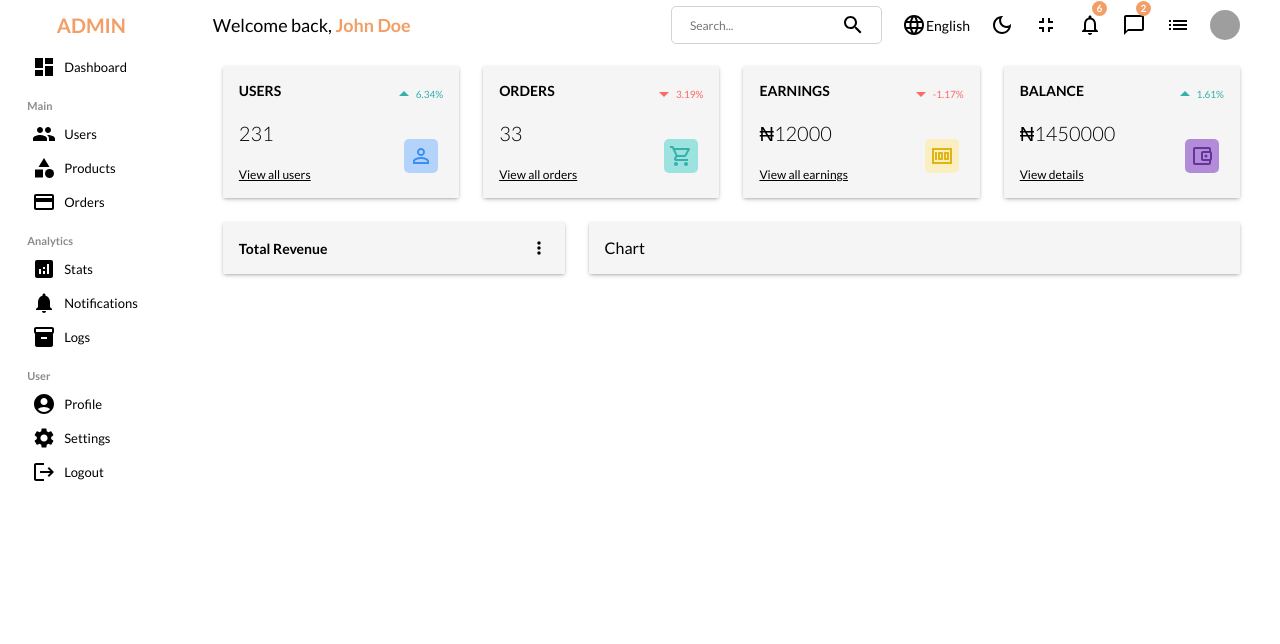
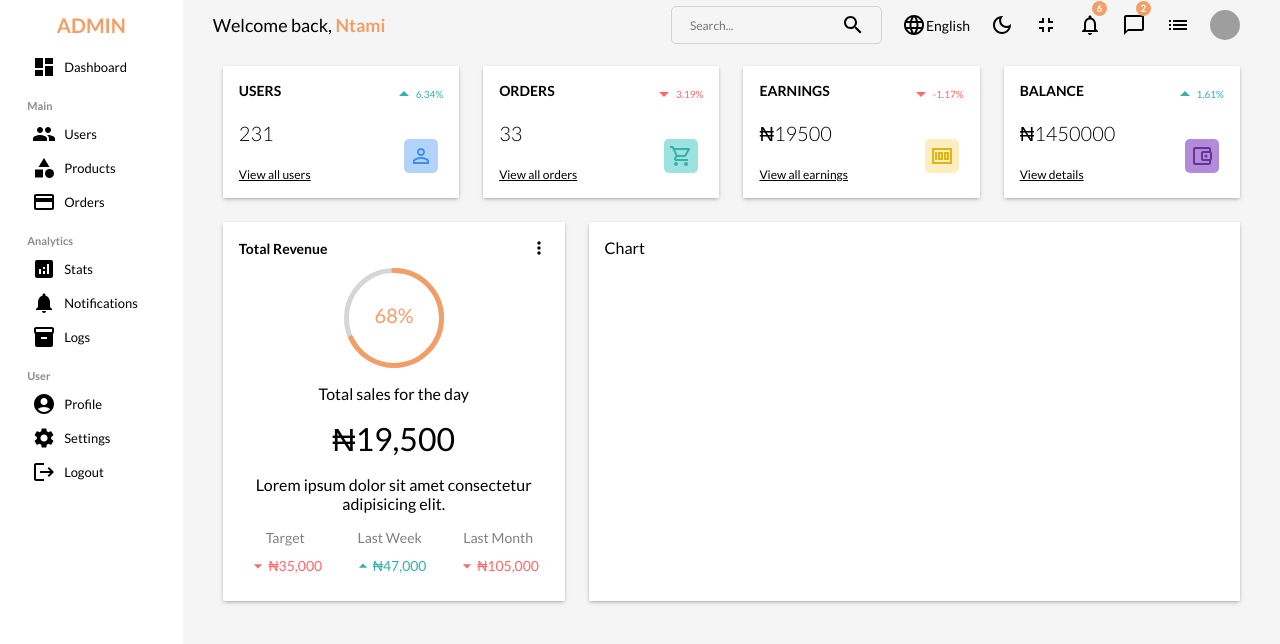
Before and after one commit to ntamiegbe/adminDashboard, a React (Vite) app: page / in a window 1280 px wide. Shown: the top 644 px of the page. Built offline with nearby package versions, Linux system fonts and the light colour scheme; grey boxes are pictures that could not be loaded.

Commit message:
Commit: Finished featured chart component

```diff
--- a/package.json
+++ b/package.json
@@ -14,6 +14,7 @@
     "@mui/icons-material": "^5.11.0",
     "@mui/material": "^5.11.4",
     "react": "^18.2.0",
+    "react-circular-progressbar": "^2.1.0",
     "react-dom": "^18.2.0",
     "react-router-dom": "^6.6.2",
     "sass": "^1.57.1"
--- a/src/components/charts/chart.scss
+++ b/src/components/charts/chart.scss
@@ -1,5 +1,5 @@
 .chart {
-    background-color: whitesmoke;
+    background-color: white;
     box-shadow: rgba(50, 50, 93, 0.25) 0px 2px 5px -1px, rgba(0, 0, 0, 0.3) 0px 1px 3px -1px;
     border-radius: 1px;
     flex: 4;
--- a/src/components/featured/Featured.jsx
+++ b/src/components/featured/Featured.jsx
@@ -1,17 +1,48 @@
 import React from 'react'
 import "./featured.scss"
 import { MoreVert } from '@mui/icons-material'
+import { CircularProgressbar } from 'react-circular-progressbar'
+import ArrowDropUpIcon from '@mui/icons-material/ArrowDropUp';
+import ArrowDropDownIcon from '@mui/icons-material/ArrowDropDown';
+
+const percentage = 68
 
 const Featured = () => {
   return (
     <div className='featured'>
       <div className="top">
         <h1 className="title">Total Revenue</h1>
-        <MoreVert fontSize='small'/>
+        <MoreVert fontSize='small' />
       </div>
       <div className="bottom">
         <div className="featuredChart">
-
+          <CircularProgressbar value={percentage} text={`${percentage}%`} strokeWidth={5} />
+        </div>
+        <p className="title">Total sales for the day </p>
+        <p className="amount">₦19,500</p>
+        <p className="description">Lorem ipsum dolor sit amet consectetur adipisicing elit.</p>
+        <div className="summary">
+          <div className="item">
+            <div className="itemTitle">Target</div>
+            <div className="itemResult negative">
+              <ArrowDropDownIcon fontSize='small'/>
+              <div className="resultAmount">₦35,000</div>
+            </div>
+          </div>
+          <div className="item">
+            <div className="itemTitle">Last Week</div>
+            <div className="itemResult positive">
+              <ArrowDropUpIcon fontSize='small'/>
+              <div className="resultAmount">₦47,000</div>
+            </div>
+          </div>
+          <div className="item">
+            <div className="itemTitle">Last Month</div>
+            <div className="itemResult negative">
+              <ArrowDropDownIcon fontSize='small'/>
+              <div className="resultAmount">₦105,000</div>
+            </div>
+          </div>
         </div>
       </div>
     </div>
--- a/src/components/featured/featured.scss
+++ b/src/components/featured/featured.scss
@@ -1,6 +1,6 @@
 .featured {
     flex: 2;
-    background-color: whitesmoke;
+    background-color: white;
     box-shadow: rgba(50, 50, 93, 0.25) 0px 2px 5px -1px, rgba(0, 0, 0, 0.3) 0px 1px 3px -1px;
     border-radius: 1px;
     padding: 1rem;
@@ -10,9 +10,139 @@
         justify-content: space-between;
         align-items: center;
 
-    .title {
+        .title {
             font-size: 14px;
             font-weight: 600;
         }
     }
+
+    .bottom {
+        display: flex;
+        align-items: center;
+        justify-content: center;
+        padding: .6rem;
+        flex-direction: column;
+        gap: 1rem;
+
+        .featuredChart {
+            height: 100px;
+            width: 100px;
+        }
+
+        .title {
+            font-weight: 500;
+        }
+
+        .description {
+            text-align: center;
+        }
+
+        .amount {
+            font-size: 2em;
+        }
+
+        .summary {
+            display: flex;
+            align-items: center;
+            justify-content: space-between;
+            width: 100%;
+
+            .item {
+                text-align: center;
+
+                .itemTitle {
+                    font-size: 14px;
+                    color: gray;
+                }
+
+                .itemResult {
+                    display: flex;
+                    align-items: center;
+                    margin-top: 10px;
+                    font-size: 14px;
+
+                    &.positive {
+                        color: #34b1aa;
+                    }
+
+                    &.negative {
+                        color: #ff6868;
+                    }
+                }
+            }
+        }
+    }
 }
+
+
+
+
+
+
+
+
+/*
+ * react-circular-progressbar styles
+ * All of the styles in this file are configurable!
+ */
+
+.CircularProgressbar {
+    /*
+   * This fixes an issue where the CircularProgressbar svg has
+   * 0 width inside a "display: flex" container, and thus not visible.
+   */
+    width: 100%;
+    /*
+   * This fixes a centering issue with CircularProgressbarWithChildren:
+   * https://github.com/kevinsqi/react-circular-progressbar/issues/94
+   */
+    vertical-align: middle;
+}
+
+.CircularProgressbar .CircularProgressbar-path {
+    stroke: #f29f67;
+    stroke-linecap: round;
+    transition: stroke-dashoffset 0.5s ease 0s;
+}
+
+.CircularProgressbar .CircularProgressbar-trail {
+    stroke: #d6d6d6;
+    /* Used when trail is not full diameter, i.e. when props.circleRatio is set */
+    stroke-linecap: round;
+}
+
+.CircularProgressbar .CircularProgressbar-text {
+    fill: #f29f67;
+    font-size: 20px;
+    dominant-baseline: middle;
+    text-anchor: middle;
+}
+
+.CircularProgressbar .CircularProgressbar-background {
+    fill: #d6d6d6;
+}
+
+/*
+ * Sample background styles. Use these with e.g.:
+ *
+ *   <CircularProgressbar
+ *     className="CircularProgressbar-inverted"
+ *     background
+ *     percentage={50}
+ *   />
+ */
+.CircularProgressbar.CircularProgressbar-inverted .CircularProgressbar-background {
+    fill: #3e98c7;
+}
+
+.CircularProgressbar.CircularProgressbar-inverted .CircularProgressbar-text {
+    fill: #fff;
+}
+
+.CircularProgressbar.CircularProgressbar-inverted .CircularProgressbar-path {
+    stroke: #fff;
+}
+
+.CircularProgressbar.CircularProgressbar-inverted .CircularProgressbar-trail {
+    stroke: transparent;
+}
--- a/src/components/navbar/Navbar.jsx
+++ b/src/components/navbar/Navbar.jsx
@@ -9,7 +9,7 @@ const Navbar = () => {
     <nav className="navbar">
       <div className="wrapper">
         <div className="text">
-          <h4>Welcome back, <span>John Doe</span></h4>
+          <h4>Welcome back, <span>Ntami</span></h4>
         </div>
         <div className="icons">
           <div className="search">
--- a/src/components/sidebar/sidebar.scss
+++ b/src/components/sidebar/sidebar.scss
@@ -8,7 +8,7 @@
         align-items: center;
         justify-content: center;
         height: 50px;
-        // background-color: whitesmoke;
+        // background-color: white;
 
         .logo {
             color: #f29f67;
@@ -45,7 +45,7 @@
 
                 &:hover {
                     background-color: #fcc6a2;
-                    color: whitesmoke;
+                    color: white;
                     border-radius: 0 1rem 1rem 0;
                 }
             }
--- a/src/components/widget/Widget.jsx
+++ b/src/components/widget/Widget.jsx
@@ -41,7 +41,7 @@ const Widget = ({ type }) => {
                 isMoney: true,
                 link: "View all earnings",
                 icon: <div className="icon"><MoneyOutlinedIcon sx={{ color: "#e0b50f", backgroundColor: "#fbefc1", padding: "5px", borderRadius: "5px" }} /></div>,
-                amount: 12000,
+                amount: 19500,
                 diff: <div className="percentage negative">
                     <ArrowDropDownIcon /> -1.17%
                 </div>
--- a/src/components/widget/widget.scss
+++ b/src/components/widget/widget.scss
@@ -3,7 +3,7 @@
     display: flex;
     justify-content: space-between;
     padding: 1rem;
-    background-color: whitesmoke;
+    background-color: white;
     box-shadow: rgba(50, 50, 93, 0.25) 0px 2px 5px -1px, rgba(0, 0, 0, 0.3) 0px 1px 3px -1px;
     border-radius: 1px;
     height: 100px;
--- a/src/pages/home/home.scss
+++ b/src/pages/home/home.scss
@@ -1,5 +1,6 @@
 .home {
     display: flex;
+    background-color: whitesmoke;
 
     .homeContainer {
         flex: 6;
```
Also changed, not shown: 1 other file (tests, documents, lock files or other folders).
